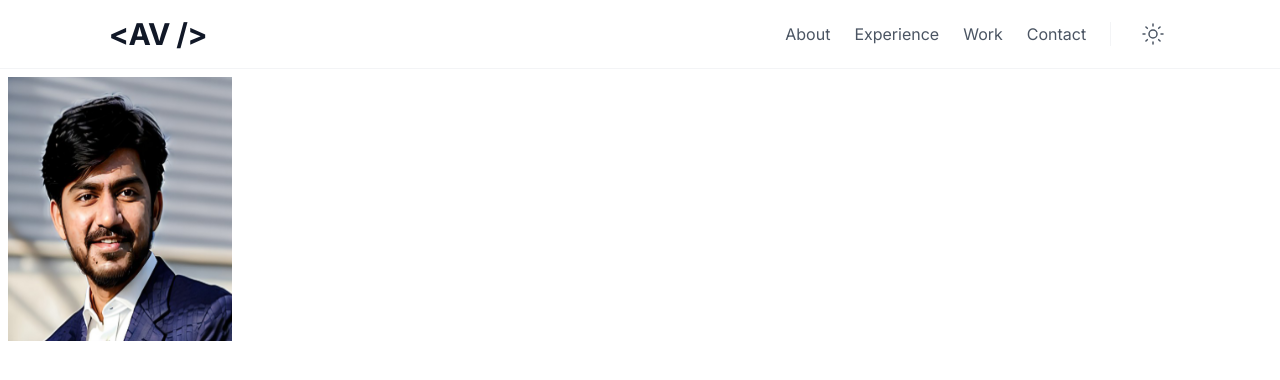
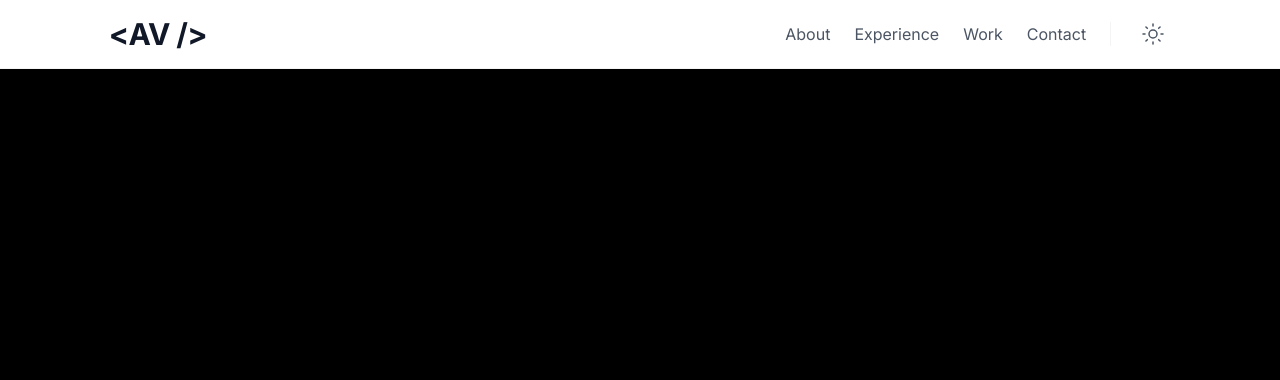
Before and after one commit to vnko1/portfolio, a Next.js app: page / in a window 1280 px wide. Shown: the top 380 px of the page. Built offline with nearby package versions, Linux system fonts and the light colour scheme.

Commit message:
added: banner styles

```diff
--- a/src/app/page.tsx
+++ b/src/app/page.tsx
@@ -1,11 +1,5 @@
-import { Banner } from "@/components";
-
 export const revalidate = 300;
 
 export default function Home() {
-  return (
-    <main>
-      <Banner src='/1.jpg' alt='avatar' />
-    </main>
-  );
+  return <main className='bg-black h-screen'></main>;
 }
--- a/src/components/base/Banner/Banner.tsx
+++ /dev/null
@@ -1,21 +0,0 @@
-import React from "react";
-import CustomImage from "../CustomImage/CustomImage";
-
-interface BannerProps {
-  src: string;
-  alt: string;
-  classNames?: string;
-}
-
-const Banner: React.FC<BannerProps> = ({ classNames, ...props }) => {
-  return (
-    <div className={`${classNames}`}>
-      <CustomImage
-        {...props}
-        className='w-[240px] h-[280px] border-[8px] border-gl-0 dark:border-gd-0 bg-gl-200 dark:bg-gd-200 bg-no-repeat'
-      />
-    </div>
-  );
-};
-
-export default Banner;
--- a/src/components/base/index.ts
+++ b/src/components/base/index.ts
@@ -6,5 +6,4 @@ export { default as DownloadButton } from "./DownloadButton/DownloadButton";
 export { default as CustomImage } from "./CustomImage/CustomImage";
 export { default as ExperienceCard } from "./ExperienceCard/ExperienceCard";
 export { default as ProjectCard } from "./ProjectCard/ProjectCard";
-export { default as Banner } from "./Banner/Banner";
 export { default as Skill } from "./Skill/Skill";
--- a/src/styles/globals.css
+++ b/src/styles/globals.css
@@ -112,4 +112,8 @@ body {
   .tag {
     @apply inline-flex justify-center py-1 px-5 rounded-xl text-sm leading-xxs font-medium text-gl-600 dark:text-gd-600 bg-gl-200 dark:bg-gd-200;
   }
+
+  .banner {
+    @apply max-w-[80%] lg:max-w-[320px] border-[8px] border-gl-0 dark:border-gd-0;
+  }
 }
```
